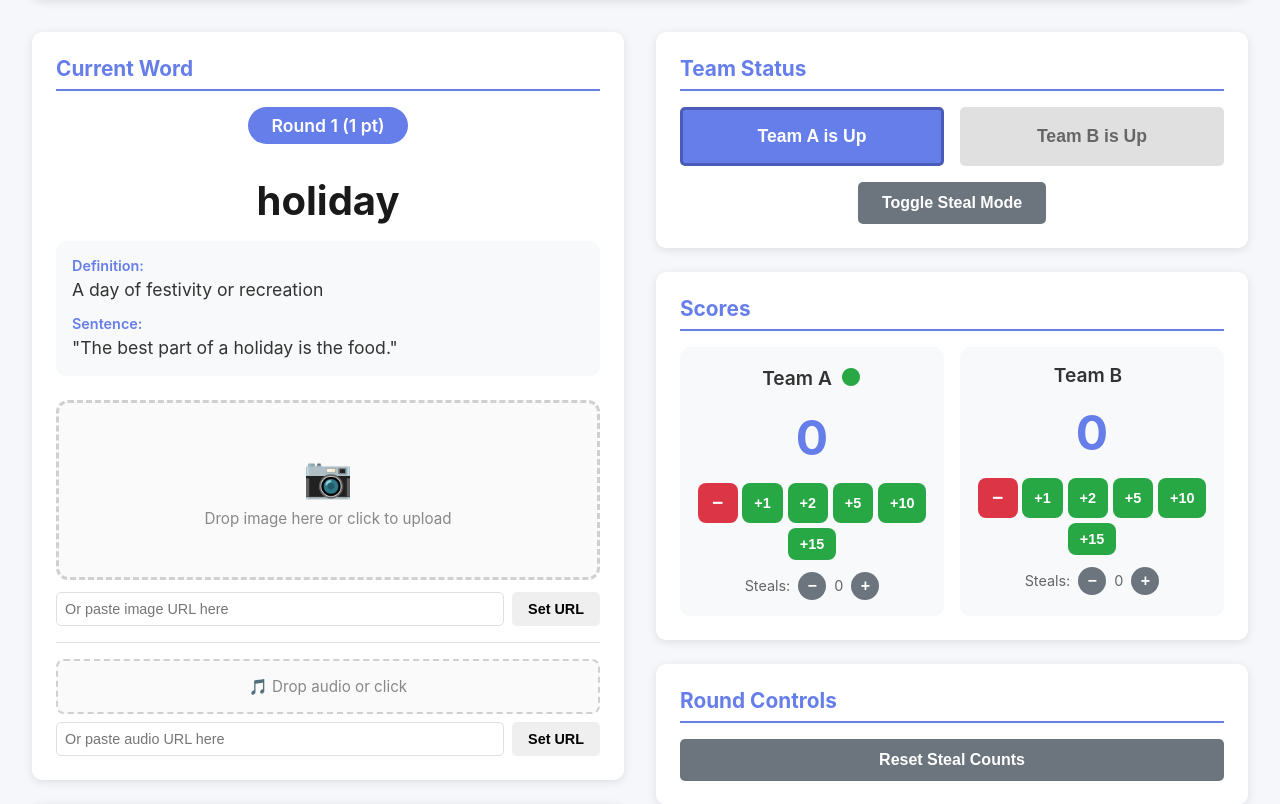
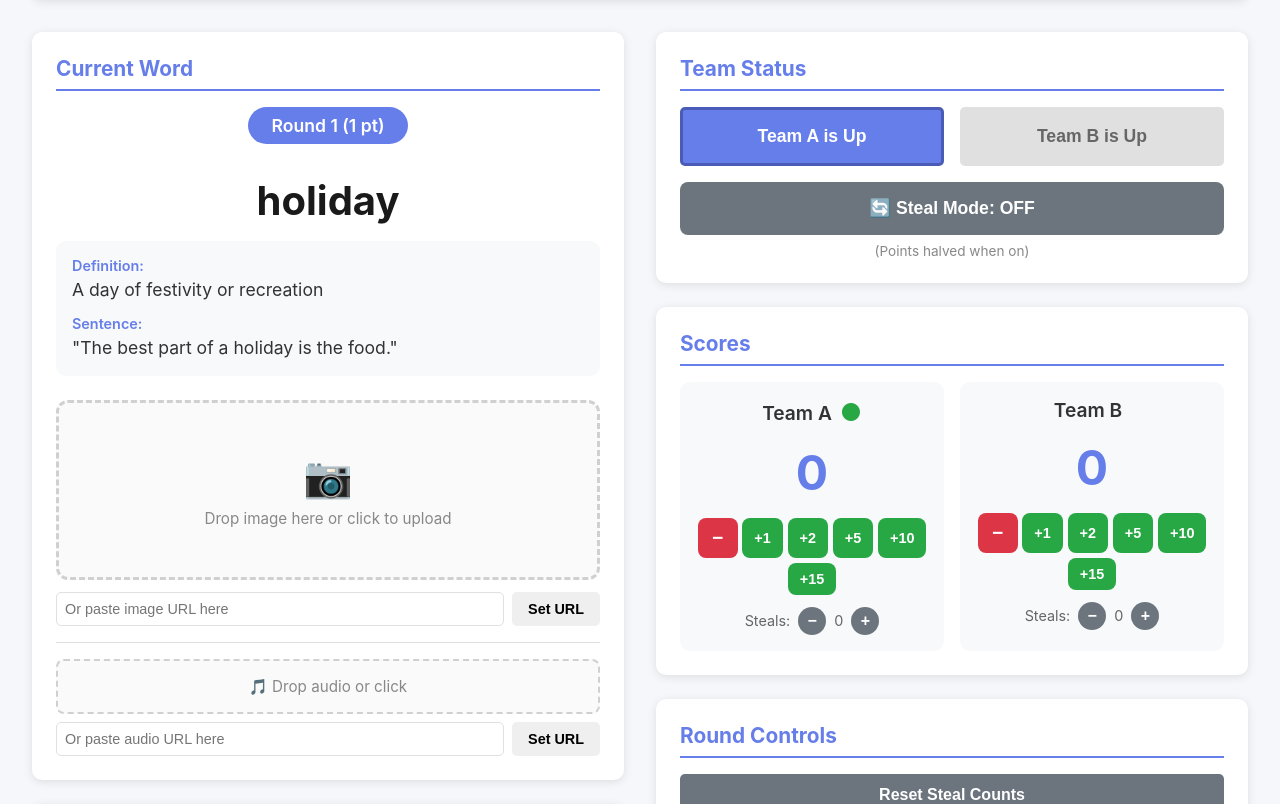
Before and after one commit to RayaanBokhari/SpellingBee, a Flask app: page / in a window 1280 px wide. Shown: the part 122-926 px from the top of the page. Run offline with Flask 3, Linux system fonts and the light colour scheme.

Commit message:
final updates

```diff
--- a/sample_words.csv
+++ b/sample_words.csv
@@ -15,24 +15,24 @@ Caribbean,"A region/sea. ""I wish this holiday party was taking place in the Car
 Pharaoh,"An ancient Egyptian ruler. ""He dressed up as a pharaoh for the 'Holiday History' party."""
 conscience,"A person's moral sense of right and wrong. ""My conscience told me not to eat the last cookie."""
 Mistletoe,"A parasitic plant used for kissing. ""Stand under the mistletoe at your own risk."""
-Gobbledygook,"Language that is meaningless or hard to understand. ""The assembly instructions for this toy were total gobbledygook."""
 Occurrence,"Something that happens. ""Uncle Bob falling into the tree is an annual occurrence."""
 grateful,"Feeling or showing an appreciation of kindness. ""I am grateful that everyone could make it to the party tonight."""
+whippersnapper,"A young and inexperienced person. ""Listen here, you young whippersnapper, back in my day we spelled out loud!"""
+Bupkis,"Nothing at all. ""I played the holiday lottery and won bupkis."""
+handkerchief,"A square of cotton or other material. ""He pulled a colorful handkerchief out of his sleeve to sneeze."""
+Hierarchy,"A system in which members are ranked. ""The hierarchy of the office changed after the holiday party."""
+croissant,"A flaky, buttery pastry. ""I'll have a croissant and a coffee for Christmas breakfast."""
+Round 3 (5 pt),
+Gobbledygook,"Language that is meaningless or hard to understand. ""The assembly instructions for this toy were total gobbledygook."""
 nincompoop,"A foolish or stupid person. ""Stop acting like a nincompoop and spell the word!"""
 hullabaloo,"A commotion or fuss. ""What is all this hullabaloo about a missing present?"""
-whippersnapper,"A young and inexperienced person. ""Listen here, you young whippersnapper, back in my day we spelled out loud!"""
-Bupkis,"Nothing at all. ""I played the holiday lottery and won bupkis."""
-Round 3 (5 pt),
-handkerchief,"A square of cotton or other material. ""He pulled a colorful handkerchief out of his sleeve to sneeze."""
 Pterodactyl,"A prehistoric flying reptile. ""Why is there a pterodactyl on top of the tree instead of an angel?"""
 Silhouette,"A dark shape against light. ""I saw the silhouette of Santa on the roof, or maybe it was just a cat."""
 Maneuver,"(Or Manoeuvre) A skillful movement. ""It took a clever manoeuvre to fit the ham in the oven."""
-sacrilegious,"Involving or committing a violation of what is sacred. ""Putting pineapple on the holiday ham is considered sacrilegious by some."""
+kaleidoscope,"A tube containing mirrors and pieces of colored glass producing changing patterns. ""The holiday lights looked like a kaleidoscope when I squinted."""
 bodacious,"Excellent, admirable, or attractive. ""That is a truly bodacious holiday sweater you're wearing."""
 Conscientious,"Wishing to do what is right. ""Be conscientious about how much eggnog you drink before driving."""
 fluorescent,"Vividly colorful. ""The fluorescent lights in the kitchen are making my headache worse."""
-Hierarchy,"A system in which members are ranked. ""The hierarchy of the office changed after the holiday party."" "
-croissant,"A flaky, buttery pastry. ""I'll have a croissant and a coffee for Christmas breakfast."""
 Round 4 (10 pt),
 Bourgeois,"Characterized by middle-class materialistic values. ""This artisanal cheese plate is very bourgeois."""
 Dachshund,"A breed of dog. ""The dachshund is wearing a very small, very cute sweater."""
--- a/static/css/control.css
+++ b/static/css/control.css
@@ -575,24 +575,44 @@ button {
     border-color: #4a5cb8;
 }
 
-.steal-status {
+.steal-toggle-container {
     text-align: center;
+    margin-top: 1rem;
 }
 
-.steal-indicator {
+.btn-steal-toggle {
+    width: 100%;
+    padding: 1rem;
+    font-size: 1.1rem;
+    font-weight: 600;
+    background: #6c757d;
+    color: white;
+    border: none;
+    border-radius: 8px;
+    cursor: pointer;
+    transition: all 0.2s;
+}
+
+.btn-steal-toggle:hover {
+    background: #5a6268;
+}
+
+.btn-steal-toggle.active {
     background: #ffc107;
     color: #000;
-    padding: 0.75rem;
-    border-radius: 8px;
-    font-weight: 700;
-    font-size: 1.2rem;
-    margin-top: 0.75rem;
-    animation: pulse 1s infinite;
+    animation: pulse 1.5s infinite;
+}
+
+.steal-hint {
+    display: block;
+    margin-top: 0.5rem;
+    font-size: 0.85rem;
+    color: #888;
 }
 
 @keyframes pulse {
     0%, 100% { opacity: 1; }
-    50% { opacity: 0.7; }
+    50% { opacity: 0.8; }
 }
 
 .btn-warning {
--- a/static/js/control.js
+++ b/static/js/control.js
@@ -109,8 +109,13 @@ function updateUI(state) {
     }
 
     // Update scores
-    document.getElementById('score-display-a').textContent = state.team_a_score || 0;
-    document.getElementById('score-display-b').textContent = state.team_b_score || 0;
+    // Format scores - show .5 for half points, otherwise whole number
+    const formatScore = (score) => {
+        if (score % 1 === 0) return score;
+        return score.toFixed(1);
+    };
+    document.getElementById('score-display-a').textContent = formatScore(state.team_a_score || 0);
+    document.getElementById('score-display-b').textContent = formatScore(state.team_b_score || 0);
 
     // Update current team indicators
     const currentTeam = state.current_team || 'A';
@@ -179,27 +184,30 @@ document.getElementById('set-team-b-btn').addEventListener('click', () => {
     updateState({ current_team: 'B' });
 });
 
-// Steal mode toggle
+// Steal mode toggle (points halved when active)
 document.getElementById('toggle-steal-btn').addEventListener('click', () => {
     stealModeActive = !stealModeActive;
-    const indicator = document.getElementById('steal-indicator');
     const btn = document.getElementById('toggle-steal-btn');
     if (stealModeActive) {
-        indicator.style.display = 'block';
-        btn.textContent = 'Exit Steal Mode';
-        btn.classList.add('btn-warning');
+        btn.textContent = '🔄 Steal Mode: ON (½ points)';
+        btn.classList.add('active');
     } else {
-        indicator.style.display = 'none';
-        btn.textContent = 'Toggle Steal Mode';
-        btn.classList.remove('btn-warning');
+        btn.textContent = '🔄 Steal Mode: OFF';
+        btn.classList.remove('active');
     }
 });
 
-// Score buttons - add points
+// Score buttons - add points (halved if steal mode is active)
 document.querySelectorAll('.btn-score-add').forEach(btn => {
     btn.addEventListener('click', () => {
         const team = btn.dataset.team;
-        const points = parseInt(btn.dataset.points);
+        let points = parseInt(btn.dataset.points);
+
+        // Halve points if steal mode is active (allow half points)
+        if (stealModeActive) {
+            points = points / 2;
+        }
+
         const currentScore = team === 'A' ? currentState.team_a_score : currentState.team_b_score;
         const newScore = currentScore + points;
 
@@ -278,9 +286,8 @@ document.getElementById('reset-btn').addEventListener('click', () => {
     .then(response => response.json())
     .then(() => {
         stealModeActive = false;
-        document.getElementById('steal-indicator').style.display = 'none';
-        document.getElementById('toggle-steal-btn').textContent = 'Toggle Steal Mode';
-        document.getElementById('toggle-steal-btn').classList.remove('btn-warning');
+        document.getElementById('toggle-steal-btn').textContent = '🔄 Steal Mode: OFF';
+        document.getElementById('toggle-steal-btn').classList.remove('active');
         loadState();
         alert('Game reset!');
     });
--- a/templates/control.html
+++ b/templates/control.html
@@ -98,11 +98,9 @@
                         <button id="set-team-a-btn" class="btn-team active">Team A is Up</button>
                         <button id="set-team-b-btn" class="btn-team">Team B is Up</button>
                     </div>
-                    <div class="steal-status">
-                        <button id="toggle-steal-btn" class="btn-secondary">Toggle Steal Mode</button>
-                        <div class="steal-indicator" id="steal-indicator" style="display: none;">
-                            🔄 STEAL ATTEMPT
-                        </div>
+                    <div class="steal-toggle-container">
+                        <button id="toggle-steal-btn" class="btn-steal-toggle">🔄 Steal Mode: OFF</button>
+                        <span class="steal-hint">(Points halved when on)</span>
                     </div>
                 </div>
 
```
Also changed, not shown: static/css/display.css (+10 -10 lines), static/js/display.js (+21 -3 lines).
